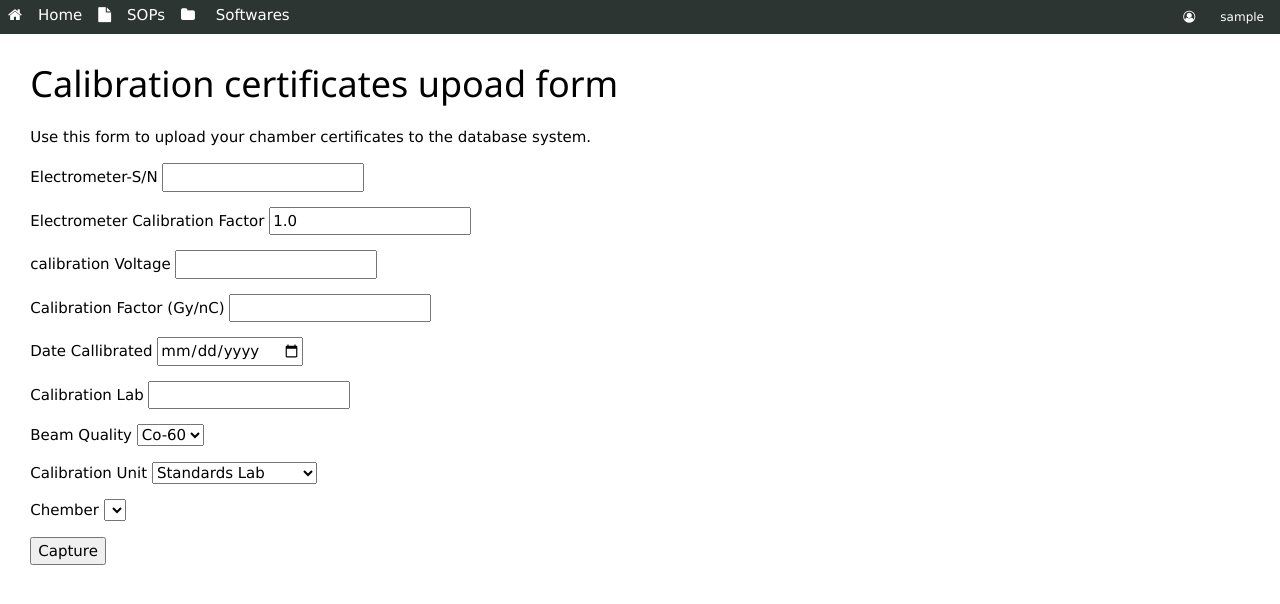
After one commit to nkosie18/work_app, a Flask app: a page that uses app/templates/calCetificate.html in a window 1280 px wide. The commit adds this page. Shown: the top 604 px of the page. Run offline with Flask 2, Linux system fonts and the light colour scheme; the visitor is signed in with stand-in values (Sample User, id 1); data comes from the database, SQL or seed files in the repository; lists and menus that the app fills with data are empty; parts of the project's set-up code (start-up, migrations or seed data) failed here and were passed over; some libraries are stand-ins or nearby versions.

Commit message:
want to pull from home computer

```diff
--- a/app/ionization_chambers/forms.py
+++ b/app/ionization_chambers/forms.py
@@ -4,6 +4,7 @@ from  wtforms import StringField, PasswordField, SubmitField, BooleanField, Sele
 from wtforms import validators
 from wtforms.validators import DataRequired, Email, EqualTo, ValidationError
 from flask_login import current_user
+from app.ionization_chambers.models import Ionization_chambers
 
 
 
@@ -15,15 +16,23 @@ class NewChamberForm(FlaskForm):
     chamber_type = SelectField('Chamber Type', choices=['Reference (TRS-398)', 'Field (TRS-398)', 'Field (scanning)', 'Reference (scanning)'])
     submit = SubmitField('Register')
 
+chambers = []
+all_chambs = Ionization_chambers.query.all()
+for each in all_chambs:
+    name12 = '{}-{}'.format(each.make, each.sn)
+    chambers.append(name12)
 
 class CalibrationCertForm(FlaskForm):
     #remember to query the database for the chamber to be used.
     electrometer = StringField('Electrometer-S/N')
-    electrometerCalFactor = FloatField('Electrometer Calibration Factor', validators=[DataRequired()])
+    electrometerCalFactor = FloatField('Electrometer Calibration Factor', validators=[DataRequired()], default = 1.0)
     calVoltage = StringField('calibration Voltage', validators=[DataRequired()])
     calfactor = FloatField('Calibration Factor (Gy/nC)', validators=[DataRequired()])
     cal_date = DateField('Date Callibrated', validators=[DataRequired()])
     cal_lab = StringField('Calibration Lab', validators=[DataRequired()])
+    beamQuality = SelectField('Beam Quality', choices=['Co-60', 'Sr-90', '6 MV', 'Other'])
+    calMachine = SelectField('Calibration Unit', choices=['Standards Lab', 'Sr-90 check source', ' L1 (Internaly)', ' L2 (Internaly)', ' L3 (Internaly)'])
+    chambers = SelectField('Chember', choices= chambers)
     submit = SubmitField('Capture')
 
 
--- a/app/ionization_chambers/views.py
+++ b/app/ionization_chambers/views.py
@@ -1,8 +1,8 @@
 from flask import Blueprint, request, flash, redirect, url_for, render_template, jsonify
 from flask_login import login_required
 from sqlalchemy.sql.expression import asc
-from app.ionization_chambers.models import Ionization_chambers, Sr_checks #Sr_checksSchema, Chamber_calfactor'''
-from app.ionization_chambers.forms import CheckSourceForm, NewChamberForm
+from app.ionization_chambers.models import Ionization_chambers, Sr_checks, Chamber_calfactor
+from app.ionization_chambers.forms import CheckSourceForm, NewChamberForm, CalibrationCertForm
 from flask_login import current_user
 from app import db
 from datetime import datetime
@@ -23,6 +23,28 @@ def ion_chamber():
     chambers = Ionization_chambers.query.all()
     #cals = Chamber_calfactor
     return render_template('chambers.html', chambers=chambers, datetime = datetime)
+
+@ion_chamber_bp.route('/Add calibration certificate Data', methods=['GET', 'POST'])
+@login_required
+def Cal_certs():
+    form = CalibrationCertForm()
+    if request.method == 'POST':
+        if form.validate_on_submit():
+            check = Chamber_calfactor.query.filter(and_(Chamber_calfactor.date_cal == form.cal_date.data, Chamber_calfactor.ndw == form.calfactor.data)).first()
+            if check is None:
+                chamb = form.chambers.data
+                sn1 = chamb[10:]
+                chamb_obj = Ionization_chambers.query.filter_by(sn = sn1).first()
+                newCert = Chamber_calfactor(added_by = current_user.username, date_cal = form.cal_date.data, cal_lab = form.cal_lab.data, cal_electrometer = form.electrometer.data, calfact_electrometer = form.electrometerCalFactor.data, elec_voltage = form.calVoltage.data, ndw = form.calfactor.data, cal_energy = form.beamQuality.data, cal_machine = form.calMachine.data, ion_chamb = chamb_obj)
+                db.session.add(newCert)
+                db.session.commit()
+                flash('Everything works fine, the chamber certificate has been added to the database')
+                return redirect(url_for('ion_chamber.ion_chamber'))
+            else:
+                flash('The cirtificate you are trying to add already exist in the database.')
+                return redirect(url_for('ion_chamber.ion_chamber'))
+
+    return render_template('calCetificate.html', form = form)
 
 @ion_chamber_bp.route('/Sr-90 check source measurement', methods=['GET', 'POST'])
 @login_required
@@ -71,10 +93,11 @@ def chamberViewProcess():
 
     exposure_ref = ((sr_checks_baseLine.m_reading1 + sr_checks_baseLine.m_reading2 + sr_checks_baseLine.m_reading3)/3)*ktpp_ref
 
-
+    chamber_cert = Chamber_calfactor.query.filter_by(chamber_id1 = chamb.id).all()
 
     sr_checks = Sr_checks.query.filter(and_(Sr_checks.ion_chamber_id == chamb.id, Sr_checks.base_line != True)).order_by(desc(Sr_checks.date))
     jata = []
+    cert_data = []
     if sr_checks !="":
         for each in sr_checks:
             days = abs(each.date - sr_checks_baseLine.date).days
@@ -99,12 +122,33 @@ def chamberViewProcess():
                 'exposure_corr' : exposure_corr,
                 'percent_diff' : percent_diff
             })
+            #inside the for loop.
+        #outside the for loop.
+        for each in chamber_cert:
+            date2 = datetime.strftime(each.date_cal, "%d %b %Y")
+            physicist = each.added_by
+            date_loaded = datetime.strftime(each.date_loaded, "%d %b %Y")
+            cal_lab = each.cal_lab
+            electrometer = each.cal_electrometer
+            bias_voltage = each.elec_voltage
+            ndw = each.ndw
+            cal_energy = each.cal_energy
 
+            cert_data.append({
+                'date_cal': date2,
+                'added_by' : physicist,
+                'date_loaded': date_loaded,
+                'cal_lab': cal_lab,
+                'electrometer': electrometer,
+                'voltage': bias_voltage,
+                'ndw' : ndw,
+                'cal_energy' : cal_energy
+            })
 
-        return jsonify({'results':'success', 'data':jata, 'chamb_name':name1, 'date_ref':date_ref, 'electrometer_ref':electrometer_ref, 'elect_voltage_ref' : elect_voltage_ref, 'source_ref' : source_ref, 'decay_ref' : decay_ref, 'exposure_ref' :exposure_ref   })
+        return jsonify({'results':'success', 'data':jata, 'cert':cert_data, 'chamb_name':name1, 'date_ref':date_ref, 'electrometer_ref':electrometer_ref, 'elect_voltage_ref' : elect_voltage_ref, 'source_ref' : source_ref, 'decay_ref' : decay_ref, 'exposure_ref' :exposure_ref   })
 
     else:
-        return jsonify({'results':'success', 'chamb_name':name1, 'ref_only': 'true', 'date_ref':date_ref, 'electrometer_ref':electrometer_ref, 'elect_voltage_ref' : elect_voltage_ref, 'source_ref' : source_ref, 'decay_ref' : decay_ref, 'exposure_ref' : exposure_ref   })
+        return jsonify({'results':'success', 'chamb_name':name1, 'cert':cert_data, 'ref_only': 'true', 'date_ref':date_ref, 'electrometer_ref':electrometer_ref, 'elect_voltage_ref' : elect_voltage_ref, 'source_ref' : source_ref, 'decay_ref' : decay_ref, 'exposure_ref' : exposure_ref   })
 
 
 @reg_chamber_bp.route('/chamber registration', methods=['GET', 'POST'])
--- a/app/static/myjava.js
+++ b/app/static/myjava.js
@@ -43,8 +43,6 @@ $(document).ready(function(){
             `)
 
             $('#chambhist').html(`
-            <div class="w3-row">
-            <div class="w3-col l8">
             <div class = "w3-responsive" style="background-color: #FAB340;">
             <table id= "numbanumba" class = " w3-table-all w3-small">
             <tr>
@@ -61,11 +59,58 @@ $(document).ready(function(){
             </div>
 
             <p style="margin-top:3mm;"> <i> <b>Table 2.</b> Previouse Sr-90 stability check measurements for ${chamber_name}. </i></p> <br><br>
-            </div>
-            <div class="w3-col l4"><p></p></div>
-            </div>
+
+
+
 
             `)
+            $('#chambCal').html(`
+            <div class="w3-responsive">
+                <table id ="calcert" class="w3-table-all w3-small">
+                <tr>
+                <th>Date Loaded</th>
+                <th>Loaded by</th>
+                <th>Calibration Lab</th>
+                <th>Date Calibrated</th>
+                <th>Calibration Factor</th>
+                <th>Electrometer</th>
+                <th>Bias Voltage</th>
+                <th>Beam Quality</th>
+                </tr>
+
+                </table>
+                <p style="margin-top:3mm;"> <i> <b>Table 3.</b> Calibration certificates for ${chamber_name}. </i></p> <br><br>
+            </div>
+            `)
+
+            var size_cert = Object.keys(data.cert).length;
+
+            for (let i =0; i<size_cert; i++){
+                var date_loaded = data.cert[i].date_loaded;
+                var loaded_by = data.cert[i].added_by;
+                var date_cal = data.cert[i].date_cal;
+                var cal_lab = data.cert[i].cal_lab;
+                var cal_factor = data.cert[i].ndw;
+                var electrometer_cert = data.cert[i].electrometer;
+                var bias_voltage = data.cert[i].voltage;
+                var beam_quality = data.cert[i].cal_energy;
+
+                $('#calcert').append(`
+
+                <tr>
+                <td> ${date_loaded} </td>
+                <td> ${loaded_by} </td>
+                <td> ${cal_lab} </td>
+                <td> ${date_cal} </td>
+                <td> ${cal_factor.toFixed(5)} </td>
+                <td> ${electrometer_cert} </td>
+                <td> ${bias_voltage} </td>
+                <td> ${beam_quality} </td>
+                </tr>
+
+                `)
+            }
+
             if(data.ref_only !== 'true'){
 
                 var size = Object.keys(data.data).length;
--- /dev/null
+++ b/app/templates/calCetificate.html
@@ -0,0 +1,112 @@
+{% extends 'base.html' %}
+
+{% block title %}
+    Add Chamber Calibration Certificate
+{% endblock %}
+
+{% block content %}
+
+<div class="w3-display-container" style="margin-top: 15mm; margin-left:8mm">
+
+    <h1>Calibration certificates upoad form</h1>
+
+    <p>Use  this form to upload your chamber certificates to the database system.</p>
+
+    <form action="" method="POST" novalidate>
+        {{form.hidden_tag()}}
+
+        <p>
+            {{form.electrometer.label}}
+            {{form.electrometer(size=20)}} <br>
+            {% for error in form.electrometer.errors %}
+                <span style="color: red;">{{error}}</span>
+            {%endfor%}
+
+        </p>
+
+        <p>
+            {{form.electrometerCalFactor.label}}
+            {{form.electrometerCalFactor(size=20)}} <br>
+            {% for error in form.electrometerCalFactor.errors %}
+                <span style="color: red;">{{error}}</span>
+            {%endfor%}
+
+        </p>
+        <p>
+            {{form.calVoltage.label}}
+            {{form.calVoltage(size=20)}} <br>
+            {% for error in form.calVoltage.errors %}
+                <span style="color: red;">{{error}}</span>
+            {%endfor%}
+
+        </p>
+
+        <p>
+            {{form.calfactor.label}}
+            {{form.calfactor(size=20)}} <br>
+            {% for error in form.calfactor.errors %}
+                <span style="color: red;">{{error}}</span>
+            {%endfor%}
+
+        </p>
+
+
+        <p>
+            {{form.cal_date.label}}
+            {{form.cal_date(size=20)}} <br>
+            {% for error in form.cal_date.errors %}
+                <span style="color: red;">{{error}}</span>
+            {%endfor%}
+
+        </p>
+
+
+        <p>
+            {{form.cal_lab.label}}
+            {{form.cal_lab(size=20)}} <br>
+            {% for error in form.cal_lab.errors %}
+                <span style="color: red;">{{error}}</span>
+            {%endfor%}
+
+        </p>
+
+        <p>
+            {{form.beamQuality.label}}
+            {{form.beamQuality}} <br>
+            {% for error in form.beamQuality.errors %}
+                <span style="color: red;">{{error}}</span>
+            {%endfor%}
+
+        </p>
+
+
+        <p>
+            {{form.calMachine.label}}
+            {{form.calMachine}} <br>
+            {% for error in form.calMachine.errors %}
+                <span style="color: red;">{{error}}</span>
+            {%endfor%}
+
+        </p>
+
+
+        <p>
+            {{form.chambers.label}}
+            {{form.chambers}} <br>
+            {% for error in form.chambers.errors %}
+                <span style="color: red;">{{error}}</span>
+            {%endfor%}
+
+        </p>
+
+        <p>{{form.submit()}}</p>
+
+
+
+    </form>
+
+
+</div>
+
+
+{% endblock %}
--- a/app/trs398/models.py
+++ b/app/trs398/models.py
@@ -1,5 +1,4 @@
 from app import db
-from app.ionization_chambers.models import Ionization_chambers
 
 
 #TRS-398 table for photon beams
@@ -10,7 +9,9 @@ class Trs398_photons(db.Model):
     date = db.Column(db.Date)
     temp = db.Column(db.Float, nullable=False)
     press = db.Column(db.Float, nullable=False)
-    m_avrg = db.Column(db.Float, nullable=False)
+    m_reading21 = db.Column(db.Float)
+    m_reading22 = db.Column(db.Float)
+    m_reading23 = db.Column(db.Float)
     m_pdd10 = db.Column(db.Float)
     m_tpr = db.Column(db.Float)
     m_dose = db.Column(db.Float)
```
Also changed, not shown: app/ionization_chambers/models.py (+7 -2 lines), app/templates/chambers.html (+23 -5 lines), app/templates/trs398.html (added, +36 -0 lines), app/trs398/forms.py (added, +28 -0 lines).
